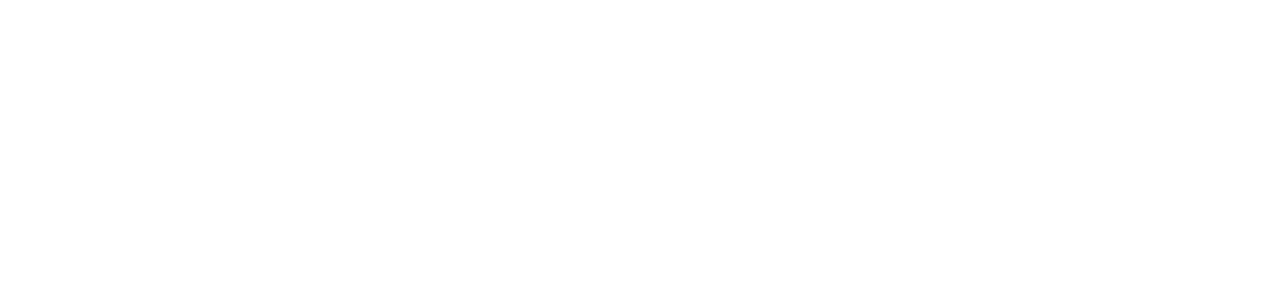
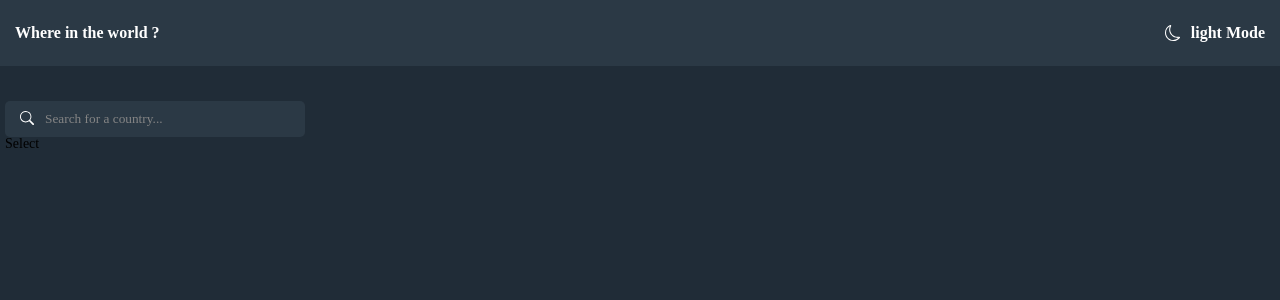
Before and after one commit to kasume2900/world, a React (Create React App) app: page / in a window 1280 px wide. Shown: the top 300 px of the page. Built offline with nearby package versions, Linux system fonts and the light colour scheme.

Commit message:
add Search

```diff
--- a/package.json
+++ b/package.json
@@ -9,6 +9,7 @@
     "node-sass": "^7.0.1",
     "react": "^18.0.0",
     "react-dom": "^18.0.0",
+    "react-icons": "^4.3.1",
     "react-scripts": "5.0.0",
     "web-vitals": "^2.1.4"
   },
--- a/src/App.js
+++ b/src/App.js
@@ -1,10 +1,13 @@
 import logo from './logo.svg';
 import './App.scss';
+import Header from './components/Header/Header';
+import Search from './components/Search/Search';
 
 function App() {
   return (
     <>
-
+      <Header />
+      <Search />
     </>
   );
 }
--- /dev/null
+++ b/src/components/Header/Header.jsx
@@ -0,0 +1,40 @@
+import React, { useEffect, useState } from 'react'
+import s from './header.module.scss'
+import { BsMoon } from "react-icons/bs";
+
+const Header = () => {
+
+  const [theme,setTheme] = useState('dark')
+
+  useEffect(() => {
+    document.body.setAttribute('data-theme',theme)
+  },[theme])
+
+  const toogleTheme = () => setTheme(theme === 'dark' ? 'light' : 'dark')
+
+
+  return (
+    <header>
+      <div className="conteiner">
+        <div className={s.wrap}>
+          <p>Where in the world ?</p>
+          <div onClick={toogleTheme} className={s.theme}>
+            {
+              theme === 'light'
+                ? <BsMoon fill='#000' size='16px' />
+                : <BsMoon fill='#fff' size='16px' />
+            }
+            {
+              theme === 'light'
+                ? <p>Dark Mode</p>
+                : <p>light Mode</p>
+            }
+
+          </div>
+        </div>
+      </div>
+    </header>
+  )
+}
+
+export default Header
--- /dev/null
+++ b/src/components/Header/header.module.scss
@@ -0,0 +1,30 @@
+
+
+
+.wrap {
+  display: flex;
+  justify-content: space-between;
+  align-items: center;
+  background-color: var(--bg);
+  padding: 20px 10px;
+
+  p {
+    color: var(--colorText);
+    font-size: var(--fz-md);
+    font-weight: var(--fw-bold);
+  }
+
+
+  .theme {
+    display: flex;
+    align-items: center;
+    cursor: pointer;
+
+    p {
+      color: var(--colorText);
+      margin-left: 10px;
+    }
+
+  }
+
+}
--- /dev/null
+++ b/src/components/Search/Search.jsx
@@ -0,0 +1,14 @@
+import React from 'react'
+import SearchInput from './SearchInput'
+import Select from './Select'
+
+const Search = () => {
+  return (
+    <div className='conteiner'>
+      <SearchInput />
+      <Select />
+    </div>
+  )
+}
+
+export default Search
--- /dev/null
+++ b/src/components/Search/SearchInput.jsx
@@ -0,0 +1,18 @@
+import React from 'react'
+import { BsSearch } from "react-icons/bs";
+import s from './searchInput.module.scss'
+const SearchInput = () => {
+  return (
+    <div className={s.wrap}>
+      <BsSearch style={{
+        position: 'absolute',
+        top: 10,
+        left: 15,
+        color: '#fff'
+  }} />
+      <input placeholder='Search for a country...' type="text" />
+    </div>
+  )
+}
+
+export default SearchInput
--- /dev/null
+++ b/src/components/Search/Select.jsx
@@ -0,0 +1,9 @@
+import React from 'react'
+
+const Select = () => {
+  return (
+    <div>Select</div>
+  )
+}
+
+export default Select
--- /dev/null
+++ b/src/components/Search/searchInput.module.scss
@@ -0,0 +1,23 @@
+.wrap {
+  display: flex;
+  align-items: center;
+  margin-top: 30px;
+  position: relative;
+
+  input{
+    &::placeholder {
+      color: var(--colorInput);
+    }
+    color: var(--colorText);
+    background-color: var(--colorEl);
+    padding: 10px;
+    padding-left: 40px;
+    border-radius: 5px;
+    min-width: 300px;
+  }
+  .a {
+    position: absolute;
+    top: 0;
+    left: 0;
+  }
+}
--- a/src/index.scss
+++ b/src/index.scss
@@ -42,16 +42,6 @@
 :root {
   --family : 'Nunito Sans', sans-serif;
 
-  --darkEl : hsl(209, 23%, 22%);
-  --darkBg : hsl(207, 26%, 17%);
-  --darkText : hsl(0, 0%, 100%);
-
-
-  --lightText : hsl(200, 15%, 8%);
-  --lightInput : hsl(0, 0%, 52%);
-  --lightBg : hsl(0, 0%, 98%);
-
-
   --fz-normal : 14px;
   --fz-md : 16px;
 
@@ -61,14 +51,31 @@
 
 }
 
+body {
+  font-family: --family;
+}
+
 body[data-theme='light'] {
-  --lightText : hsl(200, 15%, 8%);
-  --lightInput : hsl(0, 0%, 52%);
-  --lightBg : hsl(0, 0%, 98%);
+  --colorText : hsl(200, 15%, 8%);
+  --colorInput : hsl(0, 0%, 52%);
+  --Bg : hsl(0, 0%, 98%);
+  --colorEl : hsl(195, 12%, 93%);
 }
 
 body[data-theme='dark'] {
-  --darkEl : hsl(209, 23%, 22%);
-  --darkBg : hsl(207, 26%, 17%);
-  --darkText : hsl(0, 0%, 100%);
+  --colorInput : hsl(0, 0%, 52%);
+  --colorEl : hsl(209, 23%, 22%);
+  --Bg : hsl(207, 26%, 17%);
+  --colorText : hsl(0, 0%, 100%);
+  background-color: var(--Bg);
 }
+
+header {
+  background-color: var(--colorEl);
+}
+
+.conteiner {
+  max-width: 1440px;
+  margin: 0 auto;
+  padding: 5px;
+}
```
Also changed, not shown: 1 other file (tests, documents, lock files or other folders).
